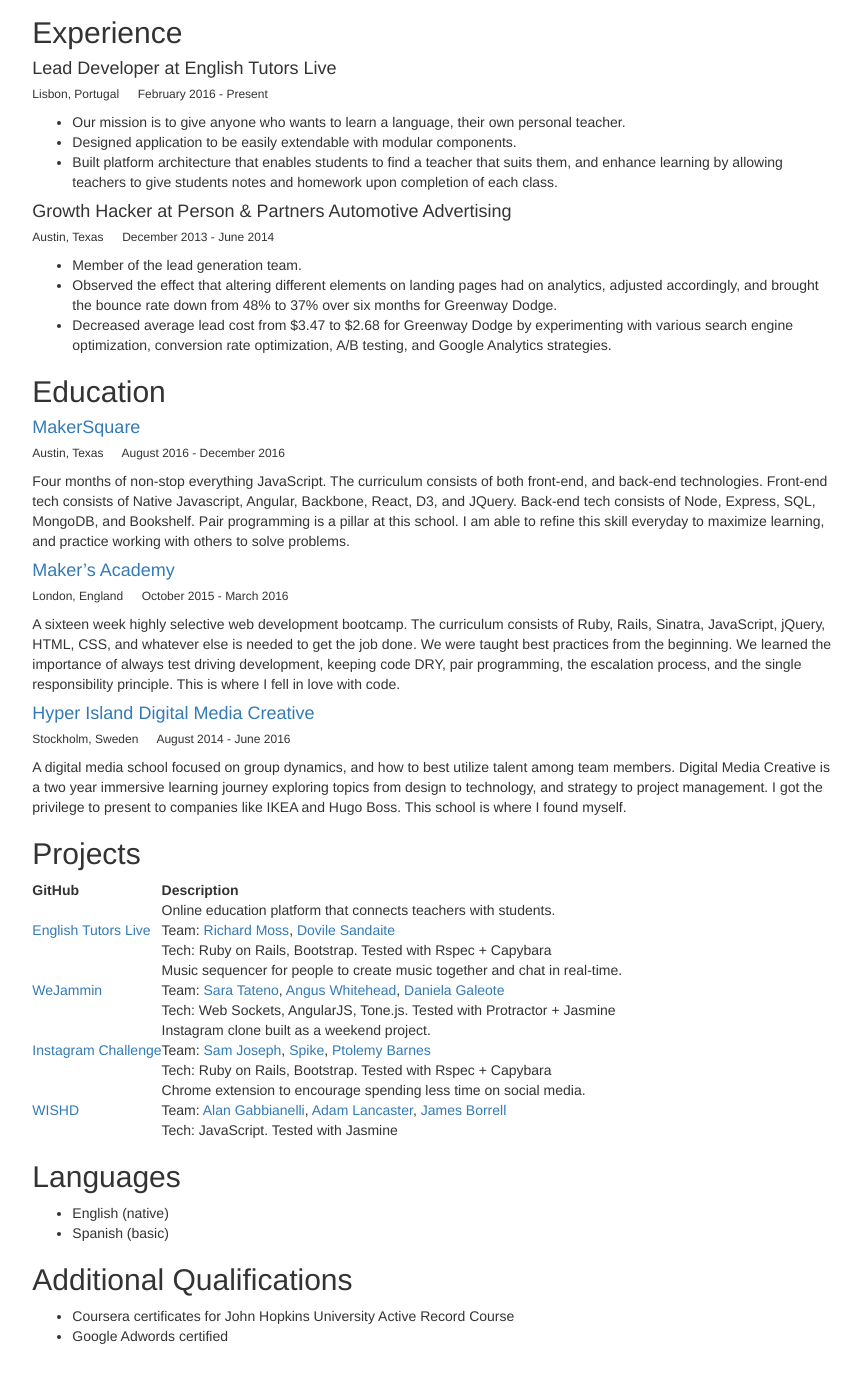
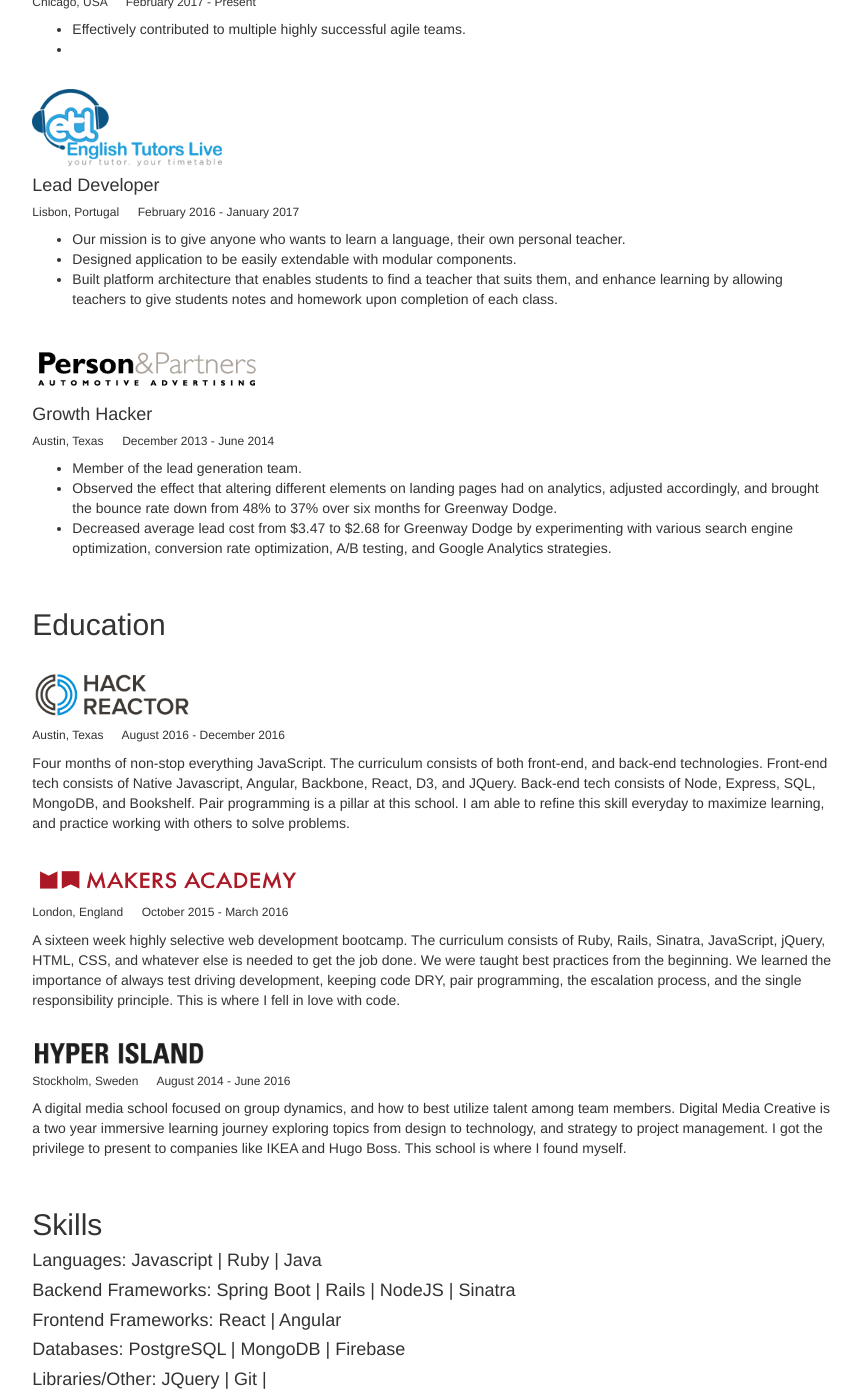
Before and after one commit to charlieperson/charlieperson.github.io, a Jekyll site: the page built from cv/index.md, in a window 1280 px wide and 1400 px high, scrolled down 339 px. Shown: the whole window, without its empty margins (206-1068 px from the left). Built offline with Jekyll 4.4.1, drawn with Linux system fonts in a browser that asks for light colours; our own code applies the rules of GitHub Pages for plain Markdown files; before the commit the page ends 1695 px from its top, so only the background shows below that; some of the changed text lies outside the part shown.

Commit message:
Updates CV

```diff
--- a/_layouts/default.html
+++ b/_layouts/default.html
@@ -18,7 +18,7 @@
 		        <span class="icon-bar"></span>
 		        <span class="icon-bar"></span>
 		      </button>
-		      <a class="navbar-brand" href="index.html">Charlie Person</a>
+		      <a class="navbar-brand" href="../index.html">Charlie Person</a>
 		    </div>
 
 		    <div class="collapse navbar-collapse" id="bs-example-navbar-collapse-1">
--- a/about/index.html
+++ b/about/index.html
@@ -5,7 +5,7 @@
 <div class='row'>
   <div class="col-md-1"></div>
   <div class="col-md-3">
-    <img src="/me.jpg" class="img-circle img-responsive" alt="Charlie Person">
+    <img src="../resources/me.jpg" class="img-circle img-responsive" alt="Charlie Person">
   </div>
   <div class="col-md-5">
     <h1>About me</h1>
--- a/cv/index.md
+++ b/cv/index.md
@@ -2,84 +2,62 @@
 layout: cv
 ---
 # Charlie Person
+##### [https://github.com/charlieperson] | charlie.person@hyperisland.se
 
-## Highlights
+<br>
+### Experience
 
-- Enthusiastic web developer that works and plays well with others.
-- Experience working in an agile environment.
-- Receptive listener and effective communicator.
-- Strives for best practices and simple, clean code.
-- Advocate of pair programming.
-- Avid public speaker.
-- Honest and will admit when I don't know.
+<br>
+<a href="https://www.thoughtworks.com/"><img src="../resources/tw-logo.png" alt="ThoughtWorks Logo" style="width: 200px;"/></a>
+#### Software Engineer
+###### Chicago, USA &emsp; February 2017 - Present
+- Effectively contributed to multiple highly successful agile teams.
+-
 
-## Experience
-
-#### Lead Developer at English Tutors Live
-###### Lisbon, Portugal &emsp; February 2016 - Present
+<br>
+<a href='http://www.englishtutorslive.com/'><img src="../resources/etl.png" alt="English Tutors Live Logo" style="width: 190px;"/></a>
+#### Lead Developer
+###### Lisbon, Portugal &emsp; February 2016 - January 2017
 - Our mission is to give anyone who wants to learn a language, their own personal teacher.
 - Designed application to be easily extendable with modular components.
 - Built platform architecture that enables students to find a teacher that suits them, and enhance learning by allowing teachers to give students notes and homework upon completion of each class.
 
-#### Growth Hacker at Person & Partners Automotive Advertising
+<br>
+
+<a href='http://personandpartners.com/'><img src="../resources/person_and_partners.png" alt="Person & Partners Logo" style="width: 230px;"/></a>
+#### Growth Hacker
 ###### Austin, Texas &emsp; December 2013 - June 2014
 - Member of the lead generation team.
 - Observed the effect that altering different elements on landing pages had on analytics, adjusted accordingly, and brought the bounce rate down from 48% to 37% over six months for Greenway Dodge.
 - Decreased average lead cost from $3.47 to $2.68 for Greenway Dodge by experimenting with various search engine optimization, conversion rate optimization, A/B testing, and Google Analytics strategies.
 
+<br>
+
 ## Education
 
-#### [MakerSquare]
+<br>
+<a href="https://www.hackreactor.com/"><img src="../resources/hack-reactor-logo.png" alt="Hack Reactor Logo" style="width: 160px;"/></a>
 ###### Austin, Texas &emsp; August 2016 - December 2016
 Four months of non-stop everything JavaScript. The curriculum consists of both front-end, and back-end technologies. Front-end tech consists of Native Javascript, Angular, Backbone, React, D3, and JQuery. Back-end tech consists of Node, Express, SQL, MongoDB, and Bookshelf. Pair programming is a pillar at this school. I am able to refine this skill everyday to maximize learning, and practice working with others to solve problems.
 
-#### [Maker’s Academy]
+<br>
+<a href="http://www.makersacademy.com"><img src="../resources/ma-wordmark-red.png" alt="Maker's Academy Logo" style="width: 270px;"/></a>
 ###### London, England &emsp; October 2015 - March 2016
 A sixteen week highly selective web development bootcamp. The curriculum consists of Ruby, Rails, Sinatra, JavaScript, jQuery, HTML, CSS, and whatever else is needed to get the job done. We were taught best practices from the beginning. We learned the importance of always test driving development, keeping code DRY, pair programming, the escalation process, and the single responsibility principle. This is where I fell in love with code.
 
-#### [Hyper Island Digital Media Creative]
+<br>
+<a href="https://www.hyperisland.com"><img src="../resources/hyperisland.png" alt="Hyper Island Logo" style="width: 175px;"/></a>
 ###### Stockholm, Sweden &emsp; August 2014 - June 2016
 A digital media school focused on group dynamics, and how to best utilize talent among team members. Digital Media Creative is a two year immersive learning journey exploring topics from design to technology, and strategy to project management. I got the privilege to present to companies like IKEA and Hugo Boss. This school is where I found myself.
 
-## Projects
+<br>
 
-| GitHub | Description |
-|--------|-------------|
-| [English Tutors Live] | Online education platform that connects teachers with students.<br>Team: [Richard Moss], [Dovile Sandaite]<br>Tech: Ruby on Rails, Bootstrap. Tested with Rspec + Capybara |
-| [WeJammin] | Music sequencer for people to create music together and chat in real-time.<br>Team: [Sara Tateno], [Angus Whitehead], [Daniela Galeote]<br>Tech: Web Sockets, AngularJS, Tone.js. Tested with Protractor + Jasmine |
-| [Instagram Challenge] | Instagram clone built as a weekend project.<br>Team: [Sam Joseph], [Spike], [Ptolemy Barnes]<br>Tech: Ruby on Rails, Bootstrap. Tested with Rspec + Capybara |
-| [WISHD] | Chrome extension to encourage spending less time on social media.<br>Team: [Alan Gabbianelli], [Adam Lancaster], [James Borrell]<br>Tech: JavaScript. Tested with Jasmine |
-
-## Languages
-
-- English (native)
-- Spanish (basic)
-
-## Additional Qualifications
-
-- Coursera certificates for John Hopkins University Active Record Course
-- Google Adwords certified
+## Skills
+#### Languages: Javascript | Ruby | Java
+#### Backend Frameworks: Spring Boot | Rails | NodeJS | Sinatra
+#### Frontend Frameworks: React | Angular
+#### Databases: PostgreSQL | MongoDB | Firebase
+#### Libraries/Other: JQuery | Git |
 
 
-[English Tutors Live]: https://github.com/englishtutorslive/etl
-[Richard Moss]: https://github.com/ric9176
-[Dovile Sandaite]: https://github.com/DovileSand
-
-[WeJammin]: https://github.com/charlieperson/weJammin
-[Sara Tateno]: https://github.com/saratateno
-[Angus Whitehead]: https://github.com/angusjfw
-[Daniela Galeote]: https://github.com/DanielaGSB
-
-[Instagram Challenge]: https://github.com/charlieperson/instagram-challenge
-[Sam Joseph]: https://github.com/tansaku
-[Spike]: https://github.com/spike01
-[Ptolemy Barnes]: https://github.com/ptolemybarnes
-
-[WISHD]: https://github.com/charlieperson/WISHD
-[Alan Gabbianelli]: https://github.com/AlanGabbianelli
-[Adam Lancaster]: https://github.com/Adzz
-[James Borrell]: https://github.com/JBorrell
-
-[MakerSquare]: https://www.makersquare.com/
-[Maker’s Academy]: http://www.makersacademy.com
-[Hyper Island Digital Media Creative]: https://www.hyperisland.com
+[https://github.com/charlieperson]: https://github.com/charlieperson
--- a/index.html
+++ b/index.html
@@ -6,7 +6,7 @@
 		<div class="jumbotron">
 			<div class="col-md-2"></div>
 			<div class="col-md-2">
-				<img src="me.jpg" class="img-circle img-responsive" alt="Charlie Person">
+				<img src="../resources/me.jpg" class="img-circle img-responsive" alt="Charlie Person">
 			</div>
 			<div class="col-md-6">
 				<h2>Hi there, I'm Charlie Person!</h2>
```
Also changed, not shown: resources/adwords.png (added), resources/etl.png (added), resources/hack-reactor-logo.png (added), resources/hyperisland.png (added), resources/ma-wordmark-red.png (added), resources/me.jpg (added), resources/person_and_partners.png (added), resources/tw-logo.png (added).
